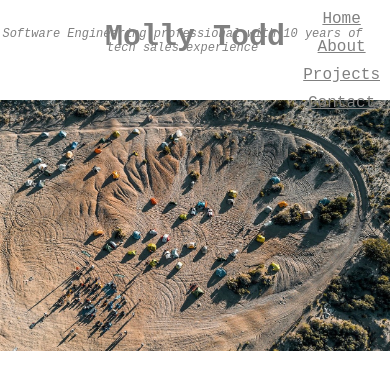
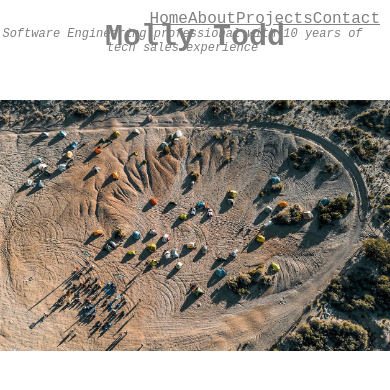
Before and after one commit to mollytodd/molly_codes, a plain HTML site: page index.html in a window 390 px wide. Drawn offline with Linux system fonts and the light colour scheme.

Commit message:
added media code for iphone resizing

```diff
--- a/style.css
+++ b/style.css
@@ -45,9 +45,10 @@
   }
 
   @media (max-width: 480px) {
-    .nav-links {
-      flex-direction: column;
-      align-items: center;
+    body {
+      padding: 0;
+      margin: 0;
+      overflow-x: hidden;
     }
 
     .nav-links li {
```
